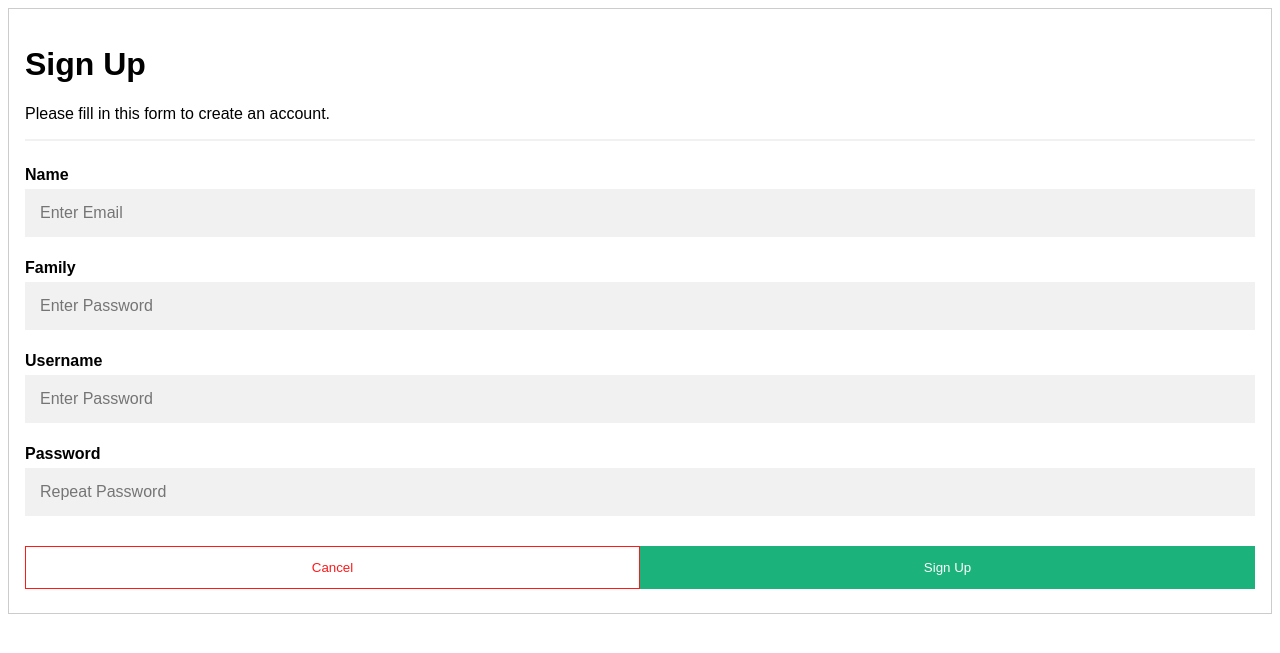
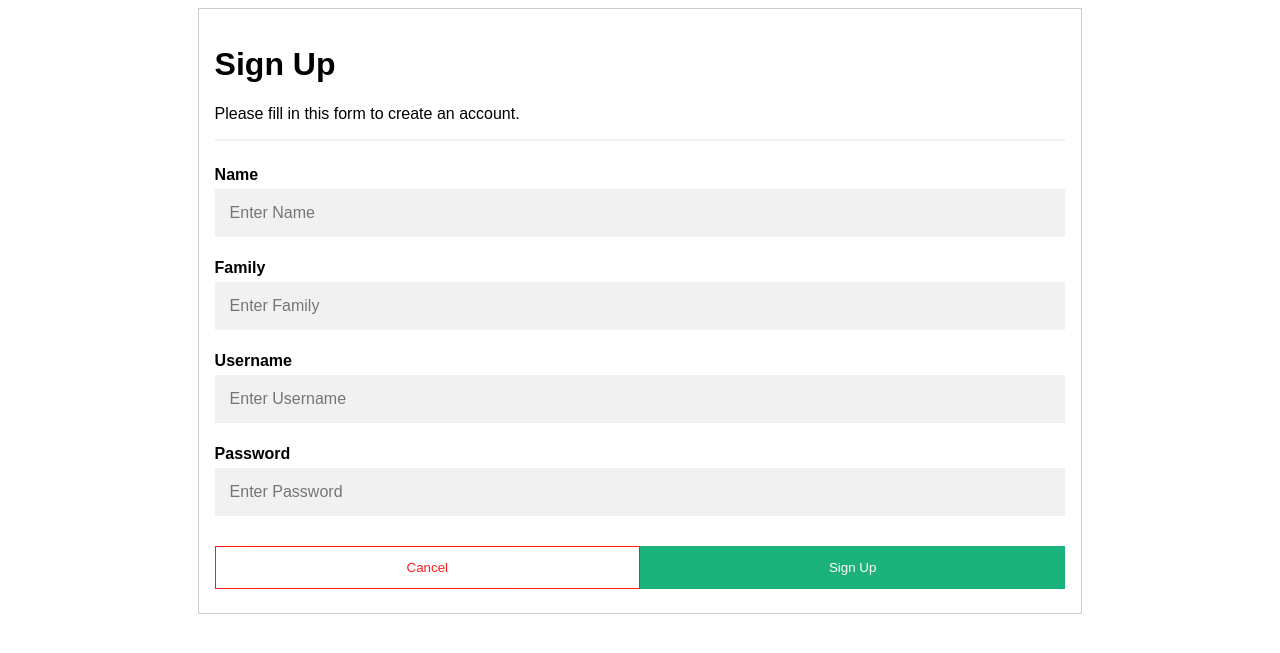
Before and after one commit to dev-farhadi/jobsClub, a Django app: page /jobs/signup/ in a window 1280 px wide. Shown: the top 653 px of the page. Run offline with Django 5.2, Linux system fonts and the light colour scheme.

Commit message:
add login page and validate

```diff
--- a/JobsApp/templates/signup.html
+++ b/JobsApp/templates/signup.html
@@ -73,7 +73,11 @@
           clear: both;
           display: table;
         }
+        form {width: 70%;}
 
+        .sign{
+            display: flex; justify-content: center;
+        }
         /* Change styles for cancel button and signup button on extra small screens */
         @media screen and (max-width: 300px) {
           .cancelbtn, .signupbtn {
@@ -82,24 +86,28 @@
         }
         </style>
     <body>
-        <form method="post" action="{% url 'signup' %}" style="border:1px solid #ccc">
+        <div class="sign">
+            <form method="post" action="{% url 'signup' %}" style="border:1px solid #ccc">
             {% csrf_token %}
             <div class="container">
                 <h1>Sign Up</h1>
                 <p>Please fill in this form to create an account.</p>
                 <hr>
 
-                <label for="email"><b>Name</b></label>
-                <input type="text" placeholder="Enter Email" name="email" required>
+                <label for="name"><b>Name</b></label>
+                <input type="text" placeholder="Enter Name" name="name" >
 
-                <label for="psw"><b>Family</b></label>
-                <input type="password" placeholder="Enter Password" name="psw" required>
+                <label for="family"><b>Family</b></label>
+                <input type="text" placeholder="Enter Family" name="family" >
 
-                <label for="psw"><b>Username</b></label>
-                <input type="password" placeholder="Enter Password" name="psw" required>
+                <label for="username"><b>Username</b></label>
+                {%if error%}
+                <span style="color: red;">{{error}}</span>
+                {%endif%}
+                <input type="text" placeholder="Enter Username" name="username" >
 
-                <label for="psw-repeat"><b>Password</b></label>
-                <input type="password" placeholder="Repeat Password" name="psw-repeat" required>
+                <label for="password"><b>Password</b></label>
+                <input type="password" placeholder="Enter Password" name="password" >
 
                 <div class="clearfix">
                   <button type="button" class="cancelbtn">Cancel</button>
@@ -107,5 +115,7 @@
                 </div>
               </div>
         </form>
+    </div>
+
     </body>
 </html>
--- a/JobsApp/urls.py
+++ b/JobsApp/urls.py
@@ -4,5 +4,6 @@ from . import views
 urlpatterns = [
 
     path('signup/', views.signup, name='signup'),
+    path('login/', views.login, name='login' ),
     path('', views.home, name='home')
 ]
--- a/JobsApp/views.py
+++ b/JobsApp/views.py
@@ -14,13 +14,13 @@ def signup(request):
         if User.objects.filter(username=username).exists():
            template= loader.get_template('signup.html')
            context = {
-              'error': 'bad bad'
+              'error': 'Username Exist!'
            }
            return HttpResponse(template.render(context, request))
         else:
          user = User(username=username, password=password, name=name, family=family)
          user.save()
-         return redirect('home') # Redirect to a success page
+         return redirect('login') # Redirect to a login page
 
     return render(request, 'signup.html')
 
@@ -29,5 +29,19 @@ def home(request):
 
   return HttpResponse(template.render())
 
+def login(request):
+   if request.method=='POST':
+      username = request.POST['username']
+      password = request.POST['password']
 
-# Create your views here.
+      if User.objects.filter(username=username, password=password).exists():
+         return redirect('home')
+      else:
+        template = loader.get_template('login.html')
+        context = {
+           'error' : 'username or password wrong!',
+           'asdasd' : 'asdasdasd'
+        }
+        return HttpResponse(template.render(context, request))
+
+   return render(request, 'login.html')
```
Also changed, not shown: JobsApp/templates/login.html (added, +21 -0 lines).
